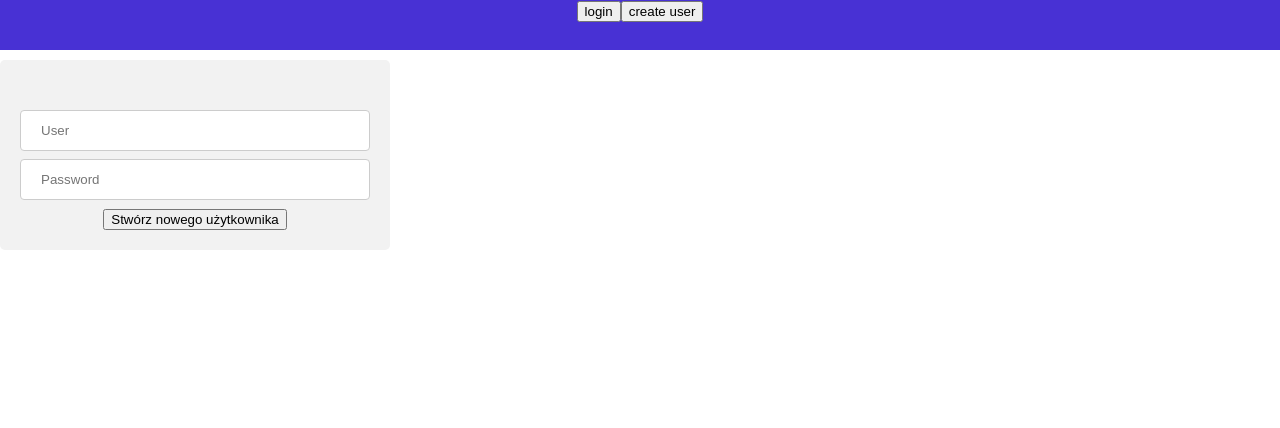
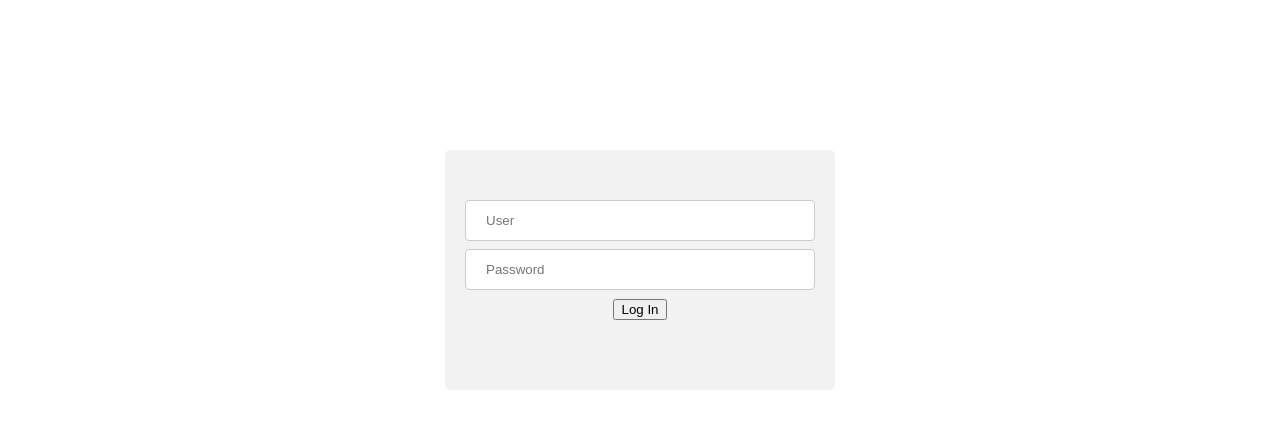
Before and after one commit to jakubpodolski/notes-app, a React (Create React App) app: page / in a window 1280 px wide. Shown: the top 428 px of the page. Built offline with nearby package versions, Linux system fonts and the light colour scheme.

Commit message:
deleted Header for Login, created CreatUser component

```diff
--- /dev/null
+++ b/src/Components/CreateUser/CreateUser.js
@@ -0,0 +1,14 @@
+import React from 'react';
+
+
+const CreateUser = () => {
+    return (
+        <div>
+            <form>
+
+            </form>
+        </div>
+    )
+}
+
+export default CreateUser
--- a/src/Components/UserLogin/UserLogin.css
+++ b/src/Components/UserLogin/UserLogin.css
@@ -1,16 +1,17 @@
 .div-wrapper-userlogin {
     width: 350px;
+    height: 200px;
     border-radius: 5px;
     background-color: #f2f2f2;
     padding: 20px;
-   margin-top: 60px
+    margin: 150px auto;
 }
 
 .form-userlogin {
     margin-top: 30px;
 }
 
-input[type=text], select {
+.input-userlogin {
     width: 100%;
     padding: 12px 20px;
     margin: 8px 0;
@@ -18,4 +19,4 @@ input[type=text], select {
     border: 1px solid #ccc;
     border-radius: 4px;
     box-sizing: border-box;
-  }
+}
--- a/src/Components/UserLogin/UserLogin.js
+++ b/src/Components/UserLogin/UserLogin.js
@@ -1,8 +1,7 @@
 import React, { useState } from 'react';
 import './UserLogin.css'
 
-const UserLogin = (props) => {
-    //const {createUser,handleUsernameChange,username,handlePasswordChange,password} = {...props}
+const UserLogin = () => {
     const [ username, setUsername ] = useState('');
     const [ password, setPassword ] = useState('');
 
@@ -13,10 +12,10 @@ const UserLogin = (props) => {
 
     return (
         <div className='div-wrapper-userlogin'>
-            <form onSubmit={(event) => createUser(event)} className='form-userlogin'>
-                <input type="text" value={username} onChange={(e)=>setUsername(e.target.value)} name='username' placeholder='User'/>
-                <input type="text" value={password} onChange={(e)=>setPassword(e.target.value)} name='password' placeholder='Password'/>
-                <input type="submit" value="Stwórz nowego użytkownika" />
+            <form className='form-userlogin' onSubmit={(event) => createUser(event)}>
+                <input className='input-userlogin' type="text" value={username} onChange={(e)=>setUsername(e.target.value)} name='username' placeholder='User'/>
+                <input className='input-userlogin' type="password" value={password} onChange={(e)=>setPassword(e.target.value)} name='password' placeholder='Password'/>
+                <input type="submit" value="Log In" />
             </form>
         </div>
     )
--- a/src/Containers/App/App.js
+++ b/src/Containers/App/App.js
@@ -1,10 +1,9 @@
 import React, { Component } from 'react';
 
-//import UserLogin from '../../Components/UserLogin/UserLogin';
-import Header from '../../Components/Header/Header';
+import UserLogin from '../../Components/UserLogin/UserLogin';
+import CreatUser from '../../Components/CreateUser/CreateUser';
 
 import './App.css';
-import UserLogin from '../../Components/UserLogin/UserLogin';
 
 class App extends Component {
   constructor() {
@@ -17,10 +16,8 @@ class App extends Component {
   render() {
     return (
       <div className="App">
-        <Header />
-
         <UserLogin />
-        <div style={{height: 2000}}></div>
+        <CreatUser />
       </div>
     );
   }
```
Also changed, not shown: src/Components/CreateUser/CreateUser.css (added).
